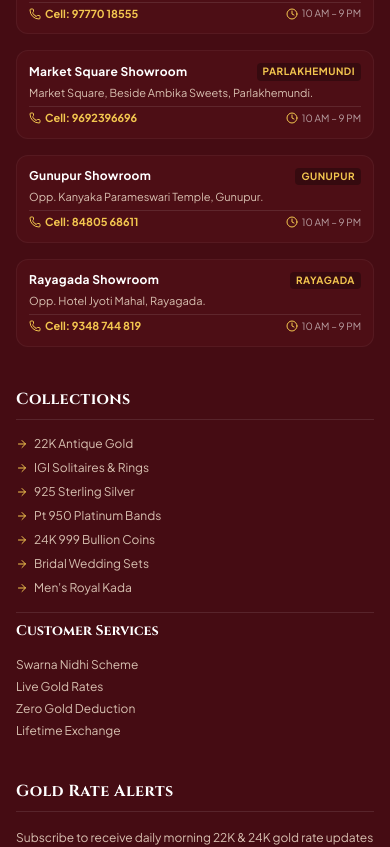
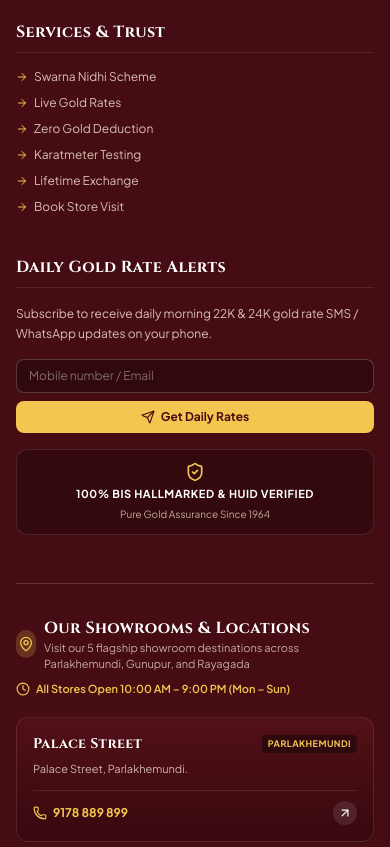
Before and after one commit to shyamsunderrao23/surya-hallmark, a React (Vite) app: page / in a window 390 px wide. Shown: the part 10038-10885 px from the top of the page. Built offline with nearby package versions, Linux system fonts and the light colour scheme; a web font is replaced by a local one.

Commit message:
Display Our Showrooms & Locations horizontally across 5 columns at footer bottom

```diff
--- a/src/components/Footer.jsx
+++ b/src/components/Footer.jsx
@@ -9,7 +9,8 @@ import {
   Sparkles,
   ArrowRight,
   Send,
-  Check
+  Check,
+  ArrowUpRight
 } from 'lucide-react';
 
 export default function Footer() {
@@ -27,41 +28,47 @@ export default function Footer() {
     }
   };
 
+  // 5 Showroom locations from Image 2
   const showroomLocations = [
     {
-      name: 'Palace Street Showroom',
+      name: 'Palace Street',
       city: 'Parlakhemundi',
       address: 'Palace Street, Parlakhemundi.',
       phone: '9178 889 899',
       timing: '10 AM – 9 PM',
+      mapQuery: 'Palace+Street+Parlakhemundi',
     },
     {
-      name: 'College Road Showroom',
+      name: 'College Road',
       city: 'Parlakhemundi',
       address: 'College Road, Parlakhemundi.',
       phone: '97770 18555',
       timing: '10 AM – 9 PM',
+      mapQuery: 'College+Road+Parlakhemundi',
     },
     {
-      name: 'Market Square Showroom',
+      name: 'Market Square',
       city: 'Parlakhemundi',
-      address: 'Market Square, Beside Ambika Sweets, Parlakhemundi.',
+      address: 'Beside Ambika Sweets, Market Square, Parlakhemundi.',
       phone: '9692396696',
       timing: '10 AM – 9 PM',
+      mapQuery: 'Market+Square+Parlakhemundi',
     },
     {
-      name: 'Gunupur Showroom',
+      name: 'Gunupur',
       city: 'Gunupur',
       address: 'Opp. Kanyaka Parameswari Temple, Gunupur.',
       phone: '84805 68611',
       timing: '10 AM – 9 PM',
+      mapQuery: 'Kanyaka+Parameswari+Temple+Gunupur',
     },
     {
-      name: 'Rayagada Showroom',
+      name: 'Rayagada',
       city: 'Rayagada',
       address: 'Opp. Hotel Jyoti Mahal, Rayagada.',
       phone: '9348 744 819',
       timing: '10 AM – 9 PM',
+      mapQuery: 'Hotel+Jyoti+Mahal+Rayagada',
     },
   ];
 
@@ -102,11 +109,11 @@ export default function Footer() {
       </div>
 
       {/* ===================== MAIN FOOTER CONTENT ===================== */}
-      <div className="max-w-[1880px] mx-auto py-14 px-4 sm:px-8 lg:px-12">
-        <div className="grid grid-cols-1 md:grid-cols-2 lg:grid-cols-12 gap-10 lg:gap-8">
+      <div className="max-w-[1880px] mx-auto pt-14 pb-8 px-4 sm:px-8 lg:px-12">
+        <div className="grid grid-cols-1 md:grid-cols-2 lg:grid-cols-12 gap-10 lg:gap-8 mb-12">
 
-          {/* Column 1: Brand & Heritage (4 Cols) */}
-          <div className="lg:col-span-4 space-y-5">
+          {/* Column 1: Brand & Heritage (5 Cols) */}
+          <div className="lg:col-span-5 space-y-5">
             <Link to="/" className="inline-block">
               <img
                 src="/logo.png"
@@ -115,7 +122,7 @@ export default function Footer() {
               />
             </Link>
 
-            <p className="text-xs sm:text-sm text-[#FCEED8]/80 leading-relaxed max-w-sm">
+            <p className="text-xs sm:text-sm text-[#FCEED8]/80 leading-relaxed max-w-md">
               Surya Hallmark Jewellers represents six decades of unswerving trust, authentic 100% BIS 916 hallmarked gold, computerized karatmeter purity testing, and handcrafted temple bridal heirlooms.
             </p>
 
@@ -138,7 +145,7 @@ export default function Footer() {
             </div>
 
             {/* Social Links */}
-            <div className="pt-2">
+            <div className="pt-1">
               <span className="text-[11px] font-bold uppercase tracking-wider text-[#F3C64F] block mb-2">
                 Connect With Us
               </span>
@@ -195,57 +202,12 @@ export default function Footer() {
             </div>
           </div>
 
-          {/* Column 2: Our Showroom Locations (Multiple Addresses) (4 Cols) */}
-          <div className="lg:col-span-4 space-y-4">
-            <div className="flex items-center gap-2 border-b border-white/10 pb-2">
-              <MapPin className="w-4 h-4 text-[#F3C64F]" />
-              <h3 className="font-serif font-bold text-base sm:text-lg text-white tracking-wide">
-                Our Showrooms &amp; Locations
-              </h3>
-            </div>
-
-            <div className="space-y-4 pt-1">
-              {showroomLocations.map((loc, idx) => (
-                <div
-                  key={idx}
-                  className="p-3 rounded-xl bg-[#5B131B]/40 hover:bg-[#5B131B]/70 border border-white/5 hover:border-[#F3C64F]/30 transition-all text-xs"
-                >
-                  <div className="flex items-center justify-between mb-1">
-                    <span className="font-bold text-white tracking-wide">
-                      {loc.name}
-                    </span>
-                    <span className="text-[10px] font-bold uppercase tracking-wider text-[#F3C64F] px-1.5 py-0.5 rounded-sm bg-black/30">
-                      {loc.city}
-                    </span>
-                  </div>
-
-                  <p className="text-[#FCEED8]/80 text-[11px] mb-1.5 leading-snug">
-                    {loc.address}
-                  </p>
-
-                  <div className="flex items-center justify-between text-[11px] pt-1 border-t border-white/10">
-                    <a
-                      href={`tel:${loc.phone.replace(/\s+/g, '')}`}
-                      className="inline-flex items-center gap-1 text-[#F3C64F] font-bold hover:underline"
-                    >
-                      <Phone className="w-3 h-3" />
-                      <span>Cell: {loc.phone}</span>
-                    </a>
-                    <span className="text-white/60 text-[10px] flex items-center gap-1">
-                      <Clock className="w-3 h-3 text-[#F3C64F]" /> {loc.timing}
-                    </span>
-                  </div>
-                </div>
-              ))}
-            </div>
-          </div>
-
-          {/* Column 3: Quick Links & Services (2 Cols) */}
+          {/* Column 2: Collections (2 Cols) */}
           <div className="lg:col-span-2 space-y-4">
             <h3 className="font-serif font-bold text-base sm:text-lg text-white tracking-wide border-b border-white/10 pb-2">
               Collections
             </h3>
-            <ul className="space-y-2 text-xs text-[#FCEED8]/80">
+            <ul className="space-y-2.5 text-xs text-[#FCEED8]/80">
               <li>
                 <Link to="/category/gold" className="hover:text-[#F3C64F] transition flex items-center gap-1.5">
                   <ArrowRight className="w-3 h-3 text-[#F3C64F]" /> 22K Antique Gold
@@ -253,7 +215,7 @@ export default function Footer() {
               </li>
               <li>
                 <Link to="/category/diamond" className="hover:text-[#F3C64F] transition flex items-center gap-1.5">
-                  <ArrowRight className="w-3 h-3 text-[#F3C64F]" /> IGI Solitaires &amp; Rings
+                  <ArrowRight className="w-3 h-3 text-[#F3C64F]" /> IGI Diamonds
                 </Link>
               </li>
               <li>
@@ -263,52 +225,68 @@ export default function Footer() {
               </li>
               <li>
                 <Link to="/category/platinum" className="hover:text-[#F3C64F] transition flex items-center gap-1.5">
-                  <ArrowRight className="w-3 h-3 text-[#F3C64F]" /> Pt 950 Platinum Bands
+                  <ArrowRight className="w-3 h-3 text-[#F3C64F]" /> Pt 950 Platinum
                 </Link>
               </li>
               <li>
                 <Link to="/category/coins" className="hover:text-[#F3C64F] transition flex items-center gap-1.5">
-                  <ArrowRight className="w-3 h-3 text-[#F3C64F]" /> 24K 999 Bullion Coins
+                  <ArrowRight className="w-3 h-3 text-[#F3C64F]" /> 24K Bullion Coins
                 </Link>
               </li>
               <li>
                 <Link to="/category/wedding" className="hover:text-[#F3C64F] transition flex items-center gap-1.5">
-                  <ArrowRight className="w-3 h-3 text-[#F3C64F]" /> Bridal Wedding Sets
+                  <ArrowRight className="w-3 h-3 text-[#F3C64F]" /> Bridal Temple Sets
                 </Link>
-              </li>
-              <li>
-                <Link to="/category/men" className="hover:text-[#F3C64F] transition flex items-center gap-1.5">
-                  <ArrowRight className="w-3 h-3 text-[#F3C64F]" /> Men's Royal Kada
-                </Link>
-              </li>
-            </ul>
-
-            <h4 className="font-serif font-bold text-sm text-white pt-2 border-t border-white/10">
-              Customer Services
-            </h4>
-            <ul className="space-y-1.5 text-xs text-[#FCEED8]/80">
-              <li>
-                <span className="hover:text-[#F3C64F] cursor-pointer">Swarna Nidhi Scheme</span>
-              </li>
-              <li>
-                <span className="hover:text-[#F3C64F] cursor-pointer">Live Gold Rates</span>
-              </li>
-              <li>
-                <span className="hover:text-[#F3C64F] cursor-pointer">Zero Gold Deduction</span>
-              </li>
-              <li>
-                <span className="hover:text-[#F3C64F] cursor-pointer">Lifetime Exchange</span>
               </li>
             </ul>
           </div>
 
-          {/* Column 4: Gold Rate Alerts & Newsletter (2 Cols) */}
+          {/* Column 3: Customer Services & Trust (2 Cols) */}
           <div className="lg:col-span-2 space-y-4">
             <h3 className="font-serif font-bold text-base sm:text-lg text-white tracking-wide border-b border-white/10 pb-2">
-              Gold Rate Alerts
+              Services &amp; Trust
+            </h3>
+            <ul className="space-y-2.5 text-xs text-[#FCEED8]/80">
+              <li>
+                <span className="hover:text-[#F3C64F] cursor-pointer flex items-center gap-1.5">
+                  <ArrowRight className="w-3 h-3 text-[#F3C64F]" /> Swarna Nidhi Scheme
+                </span>
+              </li>
+              <li>
+                <span className="hover:text-[#F3C64F] cursor-pointer flex items-center gap-1.5">
+                  <ArrowRight className="w-3 h-3 text-[#F3C64F]" /> Live Gold Rates
+                </span>
+              </li>
+              <li>
+                <span className="hover:text-[#F3C64F] cursor-pointer flex items-center gap-1.5">
+                  <ArrowRight className="w-3 h-3 text-[#F3C64F]" /> Zero Gold Deduction
+                </span>
+              </li>
+              <li>
+                <span className="hover:text-[#F3C64F] cursor-pointer flex items-center gap-1.5">
+                  <ArrowRight className="w-3 h-3 text-[#F3C64F]" /> Karatmeter Testing
+                </span>
+              </li>
+              <li>
+                <span className="hover:text-[#F3C64F] cursor-pointer flex items-center gap-1.5">
+                  <ArrowRight className="w-3 h-3 text-[#F3C64F]" /> Lifetime Exchange
+                </span>
+              </li>
+              <li>
+                <span className="hover:text-[#F3C64F] cursor-pointer flex items-center gap-1.5">
+                  <ArrowRight className="w-3 h-3 text-[#F3C64F]" /> Book Store Visit
+                </span>
+              </li>
+            </ul>
+          </div>
+
+          {/* Column 4: Gold Rate Alerts & Newsletter (3 Cols) */}
+          <div className="lg:col-span-3 space-y-4">
+            <h3 className="font-serif font-bold text-base sm:text-lg text-white tracking-wide border-b border-white/10 pb-2">
+              Daily Gold Rate Alerts
             </h3>
             <p className="text-xs text-[#FCEED8]/80 leading-relaxed">
-              Subscribe to receive daily morning 22K &amp; 24K gold rate updates on your phone.
+              Subscribe to receive daily morning 22K &amp; 24K gold rate SMS / WhatsApp updates on your phone.
             </p>
 
             <form onSubmit={handleSubscribe} className="space-y-2">
@@ -336,18 +314,88 @@ export default function Footer() {
             </form>
 
             {/* Hallmark Trust Badge */}
-            <div className="mt-5 p-3 rounded-xl bg-black/25 border border-white/10 text-center space-y-1">
-              <ShieldCheck className="w-6 h-6 text-[#F3C64F] mx-auto" />
+            <div className="p-3 rounded-xl bg-black/25 border border-white/10 text-center space-y-1">
+              <ShieldCheck className="w-5 h-5 text-[#F3C64F] mx-auto" />
               <div className="text-[11px] font-bold text-white uppercase tracking-wider">
-                BIS Hallmarked
+                100% BIS Hallmarked &amp; HUID Verified
               </div>
               <p className="text-[10px] text-[#FCEED8]/70">
-                100% 6-Digit HUID Laser Verified on Every Gold Ornament
+                Pure Gold Assurance Since 1964
               </p>
             </div>
           </div>
 
         </div>
+
+        {/* ===================== HORIZONTAL SHOWROOMS & LOCATIONS (AT BOTTOM) ===================== */}
+        <div className="pt-8 border-t border-white/15">
+          <div className="flex flex-col sm:flex-row sm:items-center justify-between gap-2 mb-5">
+            <div className="flex items-center gap-2">
+              <div className="w-7 h-7 rounded-full bg-[#F3C64F]/20 flex items-center justify-center text-[#F3C64F]">
+                <MapPin className="w-4 h-4" />
+              </div>
+              <div>
+                <h3 className="font-serif font-bold text-base sm:text-xl text-white tracking-wide">
+                  Our Showrooms &amp; Locations
+                </h3>
+                <p className="text-[11px] text-[#FCEED8]/70">
+                  Visit our 5 flagship showroom destinations across Parlakhemundi, Gunupur, and Rayagada
+                </p>
+              </div>
+            </div>
+
+            <div className="text-[11px] text-[#F3C64F] font-semibold flex items-center gap-1.5 self-start sm:self-center">
+              <Clock className="w-3.5 h-3.5" />
+              <span>All Stores Open 10:00 AM – 9:00 PM (Mon – Sun)</span>
+            </div>
+          </div>
+
+          {/* 5 Locations Displayed Horizontally Side-by-Side */}
+          <div className="grid grid-cols-1 sm:grid-cols-2 lg:grid-cols-5 gap-3.5 sm:gap-4">
+            {showroomLocations.map((loc, idx) => (
+              <div
+                key={idx}
+                className="p-4 rounded-xl bg-gradient-to-b from-[#5B131B]/60 to-[#35080E]/80 border border-white/10 hover:border-[#F3C64F]/40 transition-all group flex flex-col justify-between shadow-xs hover:shadow-md"
+              >
+                <div>
+                  <div className="flex items-center justify-between gap-1 mb-1.5">
+                    <h4 className="font-serif font-bold text-sm text-white tracking-wide group-hover:text-[#F3C64F] transition-colors">
+                      {loc.name}
+                    </h4>
+                    <span className="text-[9px] font-bold uppercase tracking-wider text-[#F3C64F] px-1.5 py-0.5 rounded-sm bg-black/40 flex-shrink-0">
+                      {loc.city}
+                    </span>
+                  </div>
+
+                  <p className="text-[#FCEED8]/75 text-[11px] leading-relaxed mb-3">
+                    {loc.address}
+                  </p>
+                </div>
+
+                <div className="pt-2.5 border-t border-white/10 flex items-center justify-between gap-2">
+                  <a
+                    href={`tel:${loc.phone.replace(/\s+/g, '')}`}
+                    className="inline-flex items-center gap-1.5 text-[#F3C64F] font-bold text-xs hover:underline"
+                  >
+                    <Phone className="w-3.5 h-3.5" />
+                    <span>{loc.phone}</span>
+                  </a>
+
+                  <a
+                    href={`https://www.google.com/maps/search/?api=1&query=${loc.mapQuery}`}
+                    target="_blank"
+                    rel="noopener noreferrer"
+                    title={`Directions to ${loc.name}`}
+                    className="w-6 h-6 rounded-full bg-white/10 hover:bg-[#F3C64F] text-white hover:text-[#450C13] flex items-center justify-center transition-all flex-shrink-0"
+                  >
+                    <ArrowUpRight className="w-3.5 h-3.5" />
+                  </a>
+                </div>
+              </div>
+            ))}
+          </div>
+        </div>
+
       </div>
 
       {/* ===================== BOTTOM COPYRIGHT BAR ===================== */}
```
